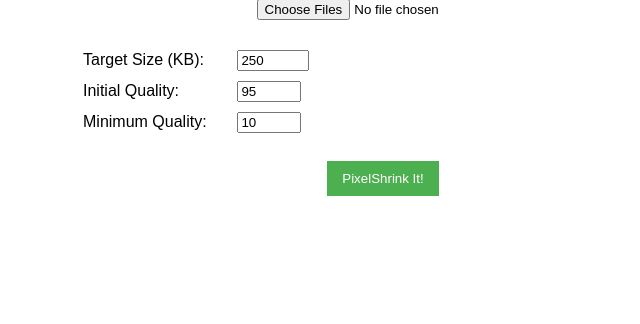
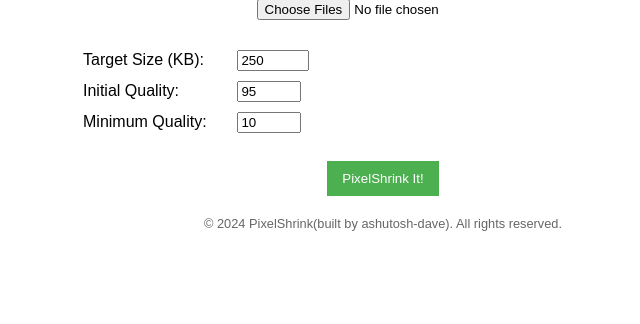
Before and after one commit to ashutosh-dave/PixelShrink, a Flask app: page / in a window 1280 px wide. Shown: the part 139-463 px from the top of the page, without its empty margins (257-897 px from the left). Run offline with Flask 3, Linux system fonts and the light colour scheme; some libraries are stand-ins or nearby versions.

Commit message:
Update index.html

```diff
--- a/templates/index.html
+++ b/templates/index.html
@@ -39,6 +39,11 @@
             display: inline-block;
             width: 150px;
         }
+        .copyright {
+            margin-top: 20px;
+            font-size: 0.8em;
+            color: #666;
+        }
     </style>
 </head>
 <body>
@@ -60,5 +65,8 @@
         <br>
         <input type="submit" value="PixelShrink It!">
     </form>
+    <div class="copyright">
+        &copy; 2024 PixelShrink(built by ashutosh-dave). All rights reserved.
+    </div>
 </body>
 </html>
```
